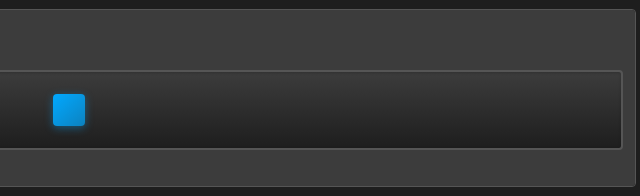
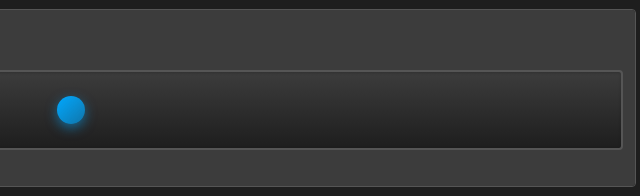
Before and after one commit to dev-bazz/motion-edictor, a website: page src/index.html in a window 1280 px wide. Shown: the part 601-797 px from the top of the page, 632-1272 px from the left. Drawn offline with Linux system fonts and the light colour scheme.

Commit message:
feat: enhance easing preview with improved layout and animation adjustments

```diff
--- a/src/index.html
+++ b/src/index.html
@@ -555,17 +555,26 @@
         box-shadow: inset 0 1px 3px rgba(0, 0, 0, 0.2), 0 0 8px rgba(0, 168, 255, 0.15);
       }
 
+      .easing-preview-container {
+        position: relative;
+        height: 100%;
+        width: 100%;
+        z-index: 1;
+      }
+
       #previewBox {
-        width: 32px;
-        height: 32px;
+        position: absolute;
+        top: 50%;
+        transform: translateY(-50%);
+        width: 28px;
+        height: 28px;
         background: linear-gradient(135deg,
             var(--vscode-symbolIcon-colorForeground, var(--fallback-symbolIcon-colorForeground)),
-            rgba(0, 168, 255, 0.7));
-        border-radius: 4px;
-        margin-left: 12px;
+            rgba(0, 168, 255, 0.6));
+        border-radius: 50%;
+        box-shadow: 0 4px 12px rgba(0, 168, 255, 0.5);
+        transition: none;
         flex-shrink: 0;
-        box-shadow: 0 2px 8px rgba(0, 168, 255, 0.4);
-        transition: box-shadow 0.2s ease;
       }
 
       #springPreview {
@@ -636,18 +645,16 @@
       }
 
       #preview.preview-updating {
-        animation: previewPulse 0.5s ease-out;
+        animation: previewPulse 0.4s ease-out;
       }
 
       @keyframes previewPulse {
         0% {
-          box-shadow: 0 0 0 2px var(--vscode-symbolIcon-colorForeground, var(--fallback-symbolIcon-colorForeground));
-          opacity: 1;
+          filter: brightness(1.2);
         }
 
         100% {
-          box-shadow: 0 0 0 8px transparent;
-          opacity: 1;
+          filter: brightness(1);
         }
       }
 
@@ -926,7 +933,9 @@
           <div class="output-section">
             <h3 style="margin-top: 15px;">Preview</h3>
             <div id="preview">
-              <div id="previewBox"></div>
+              <div class="easing-preview-container">
+                <div id="previewBox"></div>
+              </div>
             </div>
             <h3>Duration</h3>
             <div class="duration-control">
@@ -1247,6 +1256,7 @@
         const y2 = parseFloat( controlPoints[ 1 ].y );
 
         previewBox.style.animation = 'none';
+        previewBox.style.left = '0%';
         setTimeout( () =>
         {
           previewBox.style.animation = `slide ${ duration }s  cubic-bezier(${ x1 }, ${ y1 }, ${ x2 }, ${ y2 }) infinite`;
@@ -1395,8 +1405,8 @@
       style.id = 'animation-styles';
       style.textContent = `
         @keyframes slide {
-          from { margin-left: 10px; }
-          to { margin-left: calc(100% - 40px); }
+          from { left: 0%; }
+          to { left: calc(100% - 24px); }
         }
         @keyframes springSlide {
           from { left: 0%; }
```
